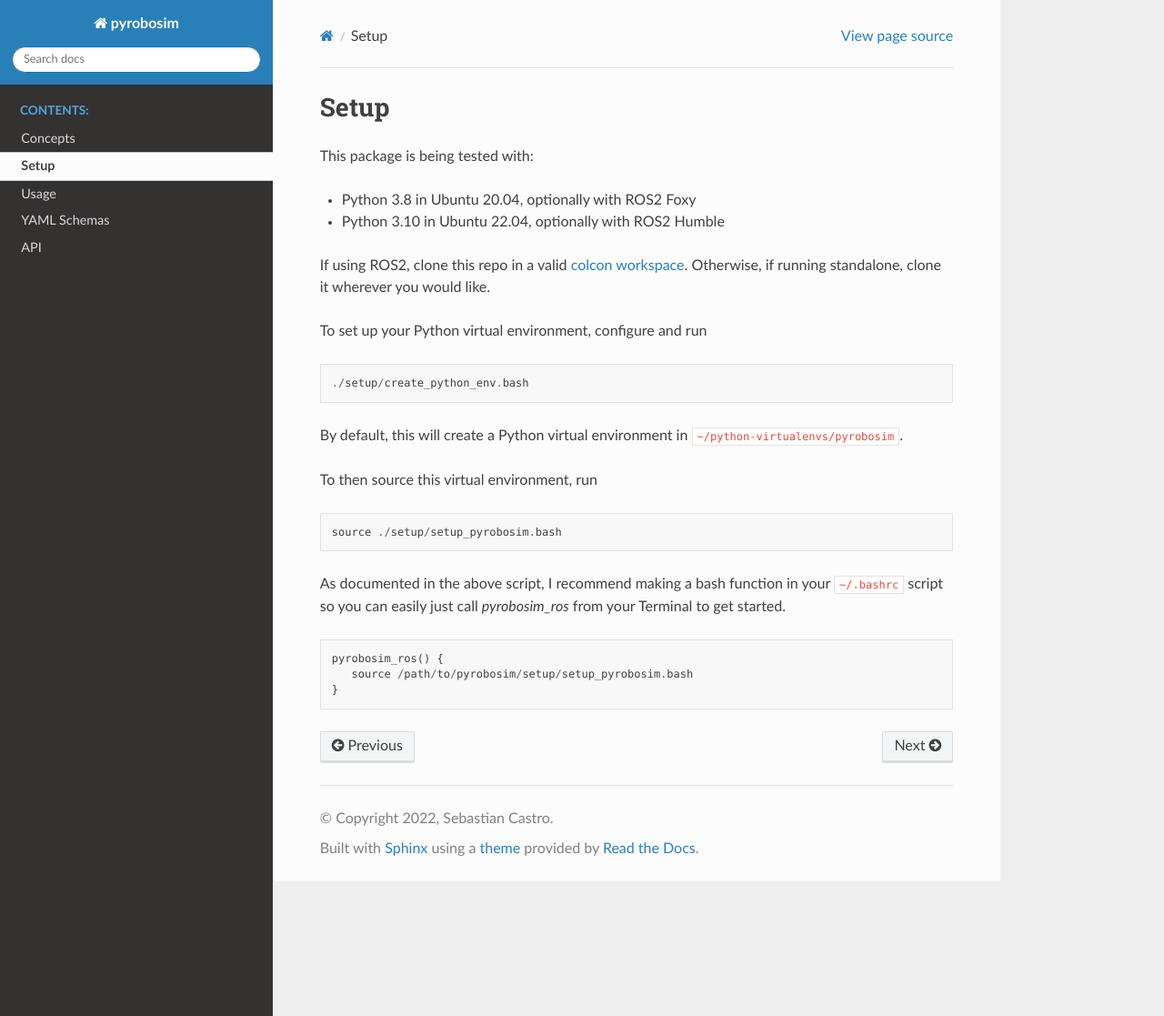
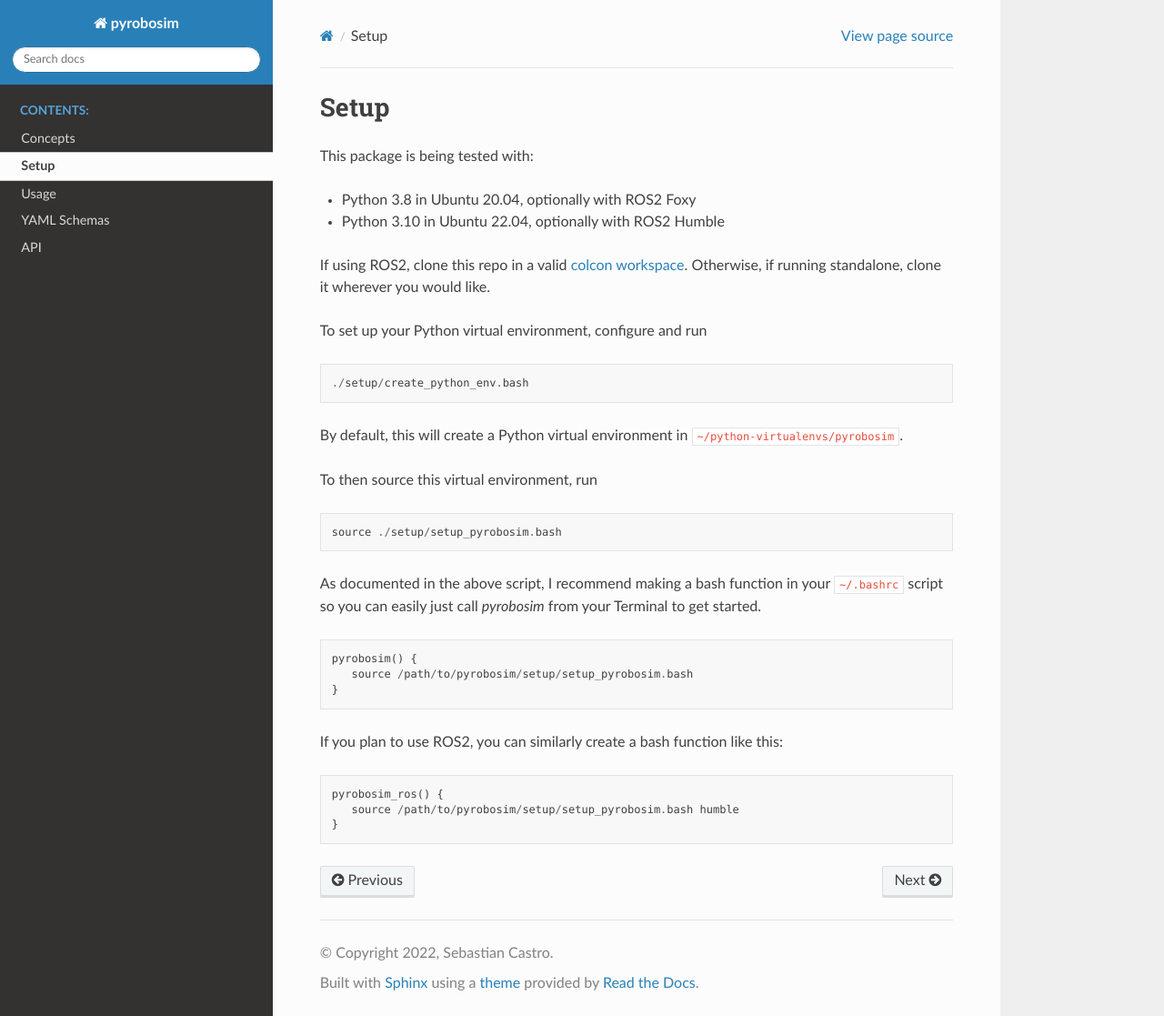
Before and after one commit to sea-bass/pyrobosim, a Sphinx documentation site: the page built from docs/source/setup.rst, in a window 1280 px wide and 1117 px high. Shown: the whole window at 91% size. Built offline with Sphinx 7.4.7 and the Read the Docs theme 2.0.0, drawn with Linux system fonts in a browser that asks for light colours.

Commit message:
Add optional ROS distro arg to setup script

```diff
--- a/docs/source/setup.rst
+++ b/docs/source/setup.rst
@@ -23,10 +23,18 @@ To then source this virtual environment, run
 
     source ./setup/setup_pyrobosim.bash
 
-As documented in the above script, I recommend making a bash function in your ``~/.bashrc`` script so you can easily just call `pyrobosim_ros` from your Terminal to get started.
+As documented in the above script, I recommend making a bash function in your ``~/.bashrc`` script so you can easily just call `pyrobosim` from your Terminal to get started.
+
+::
+
+    pyrobosim() {
+       source /path/to/pyrobosim/setup/setup_pyrobosim.bash
+    }
+
+If you plan to use ROS2, you can similarly create a bash function like this:
 
 ::
 
     pyrobosim_ros() {
-       source /path/to/pyrobosim/setup/setup_pyrobosim.bash
+       source /path/to/pyrobosim/setup/setup_pyrobosim.bash humble
     }
```
Also changed, not shown: 1 other file.
